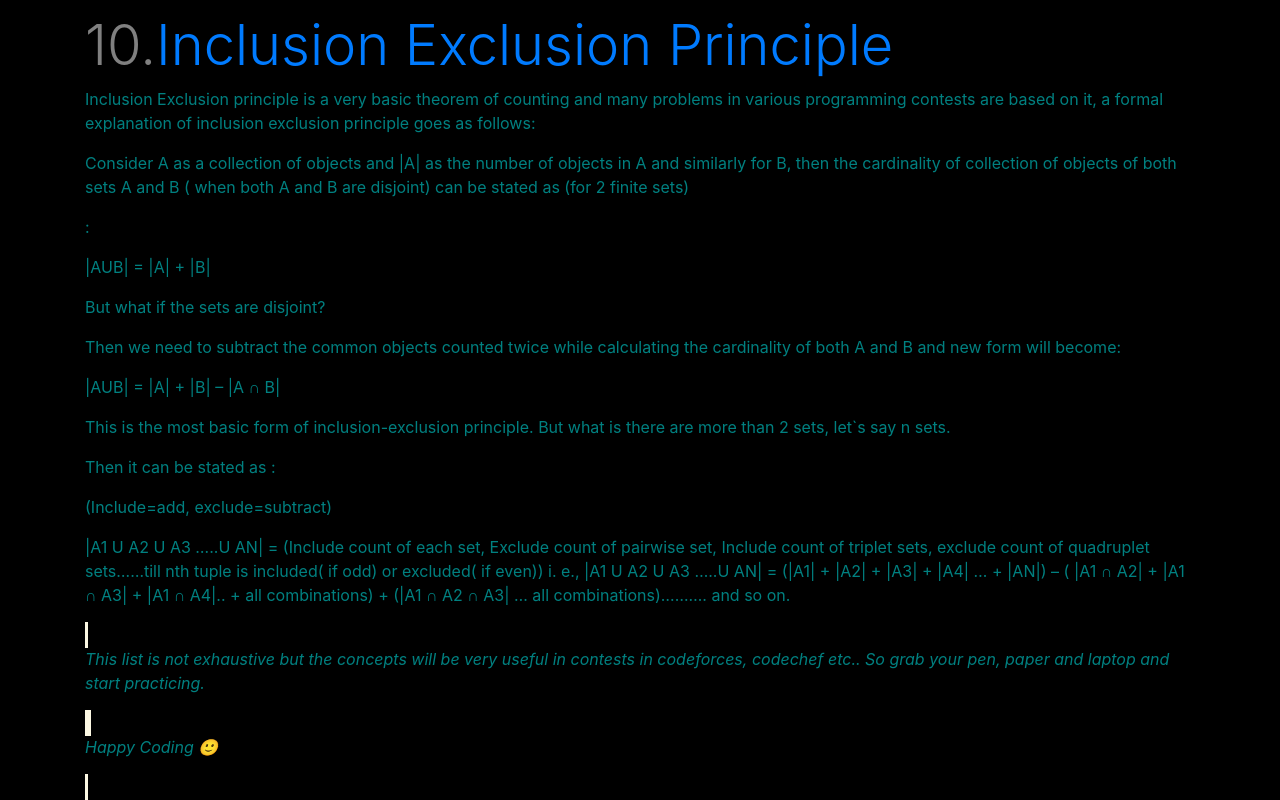
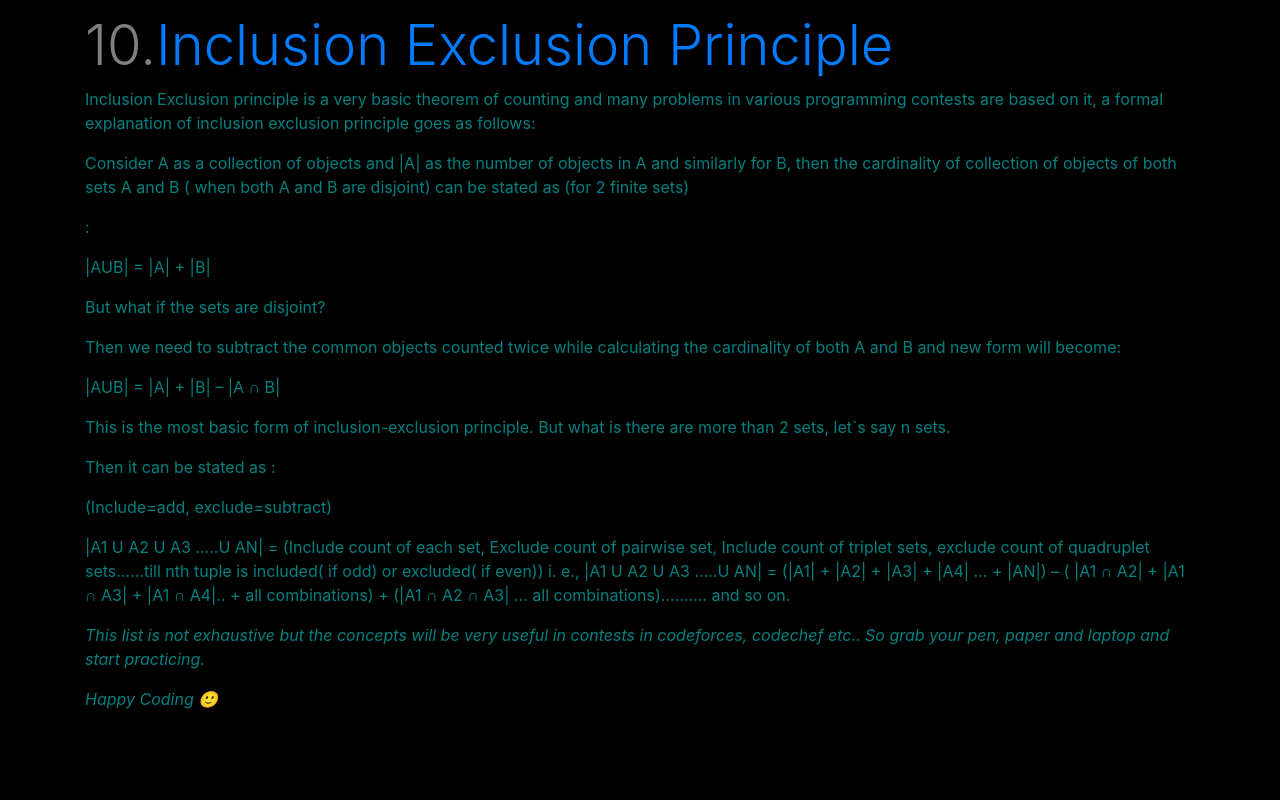
Before and after one commit to 1Arjit007/1Arjit007.github.io, a plain HTML site: page index.html in a window 1280 px wide. Shown: the part 3999-4799 px from the top of the page. After the commit the page ends 4726 px from the top, so only its background shows below. Drawn offline with nearby package versions, Linux system fonts and the light colour scheme.

Commit message:
old file

```diff
--- a/index.html
+++ b/index.html
@@ -132,8 +132,8 @@ But what is there are more than 2 sets, let`s say n sets.</p>
 <p>(Include=add, exclude=subtract)</p>
 <p>|A1 U A2 U A3 …..U AN| = (Include count of each set, Exclude count of pairwise set, Include count of triplet sets, exclude count of quadruplet sets……till nth tuple is included( if odd) or excluded( if even))
 i. e., |A1 U A2 U A3 …..U AN| = (|A1| + |A2| + |A3| + |A4| … + |AN|) – ( |A1 ∩ A2| + |A1 ∩ A3| + |A1 ∩ A4|.. + all combinations) + (|A1 ∩ A2 ∩ A3| … all combinations)………. and so on.</p>
-<mark><p class="font-italic" class="text-success">This list is not exhaustive but the concepts will be very useful in contests in codeforces, codechef etc.. So grab your pen, paper and laptop and start practicing.</p></mark>
-  <mark><p class="font-italic" class="text-success">Happy Coding 🙂</p></mark>
+<p class="font-italic" class="text-success">This list is not exhaustive but the concepts will be very useful in contests in codeforces, codechef etc.. So grab your pen, paper and laptop and start practicing.</p>
+  <p class="font-italic" class="text-success">Happy Coding 🙂</p>
 </div>
 </body>
 </html>
```
